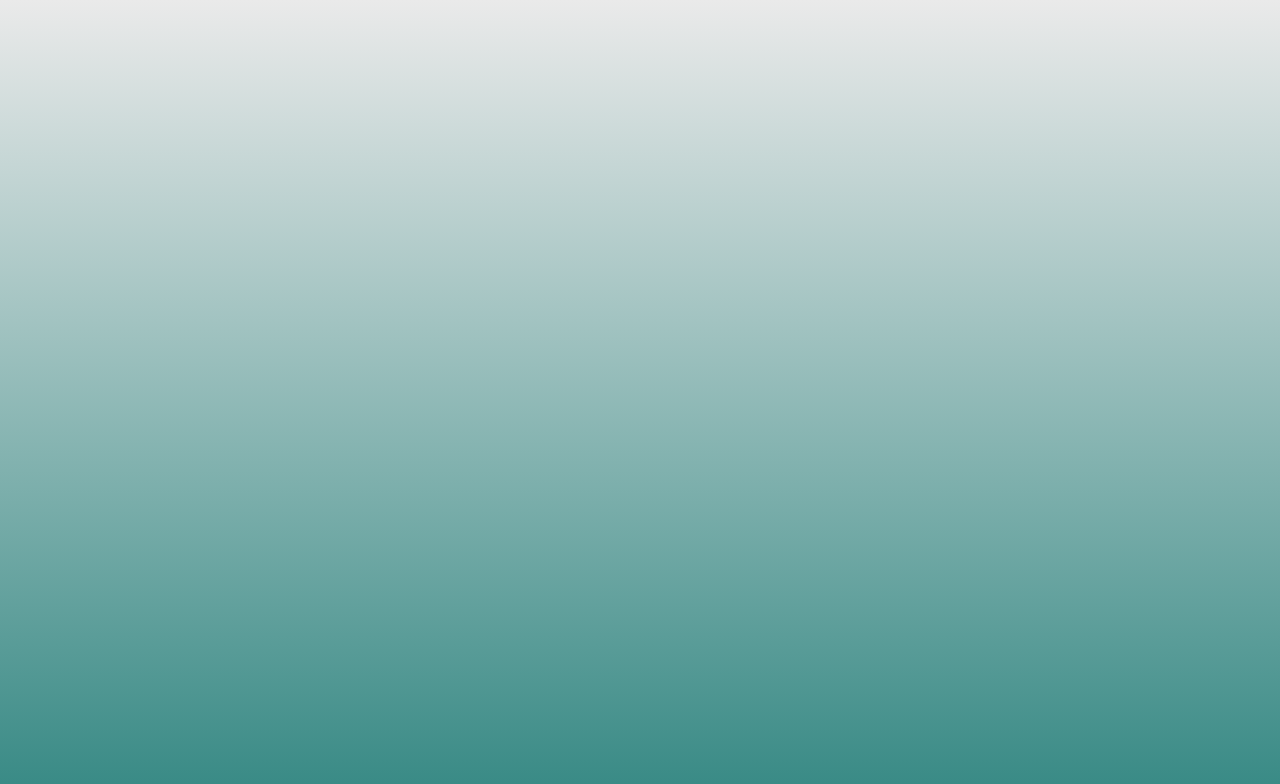
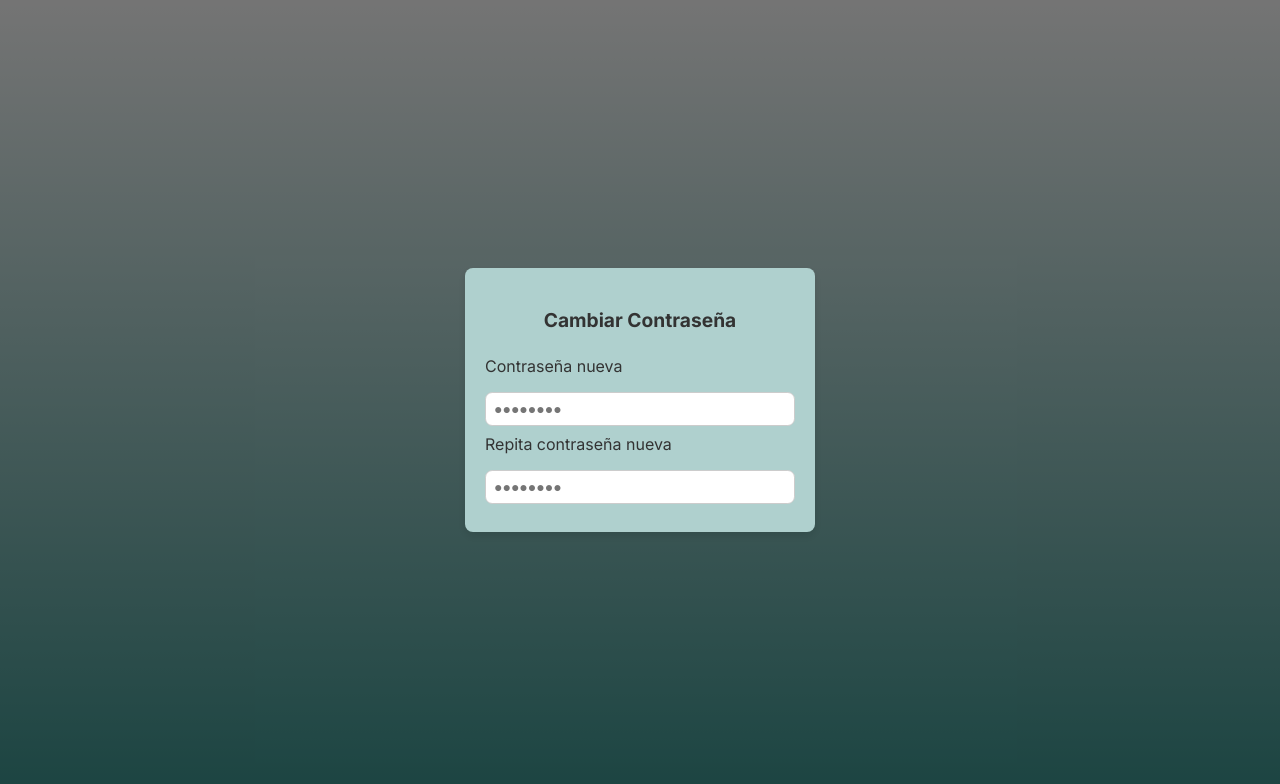
Before and after one commit to artlandae/webtt2, an Angular app: page /recuperar-contrasena/1 in a window 1280 px wide. Before the commit this address led to /. Shown: the top 784 px of the page. Built offline with nearby package versions, Linux system fonts and the light colour scheme.

Commit message:
recuperar contraseña

```diff
--- a/src/app/app.config.ts
+++ b/src/app/app.config.ts
@@ -17,3 +17,6 @@ export const appConfig: ApplicationConfig = {
     provideAnimations()
     ]
 };
+
+
+export const API_URL = 'http://localizasos.alwaysdata.net';
--- a/src/app/app.routes.ts
+++ b/src/app/app.routes.ts
@@ -2,9 +2,11 @@ import { Routes } from '@angular/router';
 import { InterfazPrincipalComponent } from './interfaz-principal/interfaz-principal.component';
 import { LoginComponent } from './login/login.component';
 import { AuthGuard } from './guards/auth.guard';
+import { RecuperarContrasenaComponent } from './recuperar-contrasena/recuperar-contrasena.component';
 
 export const routes: Routes = [
     { path: 'interfaz-principal', component: InterfazPrincipalComponent, canActivate: [AuthGuard] },
+    { path: 'recuperar-contrasena/:id', component: RecuperarContrasenaComponent }, // Updated route
     { path: 'login', component: LoginComponent },
     { path: '', component: LoginComponent },
 ];
--- /dev/null
+++ b/src/app/recuperar-contrasena/recuperar-contrasena.component.css
@@ -0,0 +1,106 @@
+/* Overlay de la ventana modal */
+.modal-overlay {
+    position: fixed;
+    top: 0;
+    left: 0;
+    width: 100%;
+    height: 100%;
+    background-color: rgba(0, 0, 0, 0.5); /* Fondo oscuro semitransparente */
+    display: flex;
+    justify-content: center;
+    align-items: center;
+    z-index: 998;
+  }
+
+  /* Contenedor del contenido de la ventana modal */
+  .modal-content {
+    background-color: #AFD0CE; /* Color de fondo de la modal */
+    padding: 20px;
+    border-radius: 8px;
+    width: 80%;
+    height: auto;
+    max-width: 350px;
+    box-shadow: 0 4px 8px rgba(0, 0, 0, 0.1);
+    text-align: center;
+  }
+
+  /* Título de la modal */
+  .modal-content h3 {
+    margin-bottom: 1.5rem;
+    font-size: 1.2rem;
+    font-weight: bold;
+    color: #333;
+  }
+
+  /* Estilos del formulario */
+  .form-group {
+    margin-bottom: .5rem;
+    text-align: left;
+  }
+
+  .form-group label {
+    display: block;
+    font-size: 1rem;
+    margin-bottom: 1rem;
+    color: #333;
+  }
+
+  .form-group input {
+    width: 100%;
+    padding: .5rem;
+    border: 1px solid #ccc;
+    border-radius: .45rem;
+    font-size: 14px;
+    box-sizing: border-box;
+  }
+
+  /* Estilos del botón de continuar */
+  .btn-continuar {
+    width: 100%;
+    padding: 10px;
+    background-color: #3664BC; /* Color azul */
+    color: white;
+    font-size: 1rem;
+    border: none;
+    border-radius: .35rem;
+    cursor: pointer;
+    margin-top: 1rem;
+  }
+
+  .btn-cancelar {
+    width: 100%;
+    padding: 10px;
+    background-color: #C02B26;
+    color: white;
+    font-size: 1rem;
+    border: none;
+    border-radius: .35rem;
+    cursor: pointer;
+    margin-top: .5rem;
+  }
+
+  .mensaje-exito {
+    padding-top: .5rem;
+    padding-bottom: .5rem;
+    margin: 0 auto;
+    margin-bottom: 1.5rem;
+    width: 75vw;
+    text-align: center;
+    background-color: #0eaa06;
+    color: #FFF;
+    height: 3.5rem;
+    font-weight: bold;
+  }
+
+  .campos-vacios {
+    padding-top: .5rem;
+    padding-bottom: .5rem;
+    margin: 0 auto;
+    margin-bottom: 1.5rem;
+    width: 65vw;
+    text-align: center;
+    background-color: #ce0000;
+    color: #fff;
+    height: auto;
+    font-weight: bold;
+  }
--- /dev/null
+++ b/src/app/recuperar-contrasena/recuperar-contrasena.component.html
@@ -0,0 +1,27 @@
+<section class="modal-overlay">
+    <div class="modal-content">
+      <h3>Cambiar Contraseña</h3>
+
+      <form>
+
+        <div class="form-group">
+          <label for="new-password">Contraseña nueva</label>
+          <input type="password" id="new-password" name="new-password" [(ngModel)]="passNueva"  placeholder="●●●●●●●●" required (keyup)="mensajePass=validarPass(passNueva)">
+        </div>
+
+        <div class="form-group">
+          <label for="repeat-password">Repita contraseña nueva</label>
+          <input type="password" id="repeat-password" name="repeat-password" [(ngModel)]="passNuevar"  placeholder="●●●●●●●●" required (keyup)="mensajePass=validarPass(passNuevar)">
+        </div>
+
+        <p *ngIf="mensajes.length>1" class="mensaje-exito">{{mensajes}}</p>
+        <p class="campos-vacios" *ngIf="mensajePass == true">La contraseña debe tener entre 8 y 16 caracteres</p>
+        <p class="campos-vacios" *ngIf="mensajePassActual == true">Contraseña actual no válida</p>
+        <p class="campos-vacios" *ngIf="!(passNueva==passNuevar)">Las Contraseñas no coinciden</p>
+
+
+        <button *ngIf="mensajePass == false && (passNueva==passNuevar) && passNueva.length>1" type="submit" class="btn-continuar" (click)="agregarMsj();cambiarPassword()">Continuar</button>
+        <!-- <button (click)="onNoClick()" class="btn-cancelar">Cancelar</button> -->
+      </form>
+    </div>
+  </section>
--- /dev/null
+++ b/src/app/recuperar-contrasena/recuperar-contrasena.component.ts
@@ -0,0 +1,78 @@
+import { Component, OnInit } from '@angular/core';
+import { ActivatedRoute } from '@angular/router';
+import { RecuperarContrasenaService } from './recuperar-contrasena.service';
+import { CommonModule } from '@angular/common';
+import { FormsModule } from '@angular/forms';
+import { MensajesService } from '../services/mensajes.service';
+
+@Component({
+  selector: 'app-recuperar-contrasena',
+  standalone: true,
+  imports: [CommonModule, FormsModule],
+  templateUrl: './recuperar-contrasena.component.html',
+  styleUrls: ['./recuperar-contrasena.component.css']
+})
+export class RecuperarContrasenaComponent implements OnInit {
+  mensajePassActual = false;
+  mensajePass = false;
+  mensajeGeneral = false;
+  passActual = '';
+  passNueva = '';
+  passNuevar = '';
+  userId: string | null = null;
+  userPassword: string | null = null;
+  email: string | null = null;
+  name: string | null = null;
+
+  get mensajes() {
+    return this.mensajesService.mensajes;
+  }
+
+  constructor(
+    private recuperarcontrasenaservice: RecuperarContrasenaService,
+    private mensajesService: MensajesService,
+    private route: ActivatedRoute // Inject ActivatedRoute
+  ) {
+    this.mensajePass = false;
+    this.mensajePassActual = false;
+  }
+
+  ngOnInit(): void {
+    this.route.paramMap.subscribe(params => {
+      this.userId = params.get('id'); // Get the ID from the route
+      console.log(this.userId);
+    });
+  }
+
+  validarPassActual(contrasena: string) {
+    return contrasena === this.userPassword;
+  }
+
+  validarPass(valor: string) {
+    return valor.length === 0 || valor.length < 8 || valor.length > 16;
+  }
+
+  agregarMsj() {
+    this.mensajesService.agregarMensaje("Contraseña cambiada");
+    setTimeout(() => {
+      this.mensajesService.agregarMensaje("");
+    }, 3000);
+  }
+
+  cambiarPassword() {
+    this.recuperarcontrasenaservice.actualizarPassword(this.userId, this.passNueva).subscribe({
+      next: (response) => {
+        console.log('Contraseña actualizada con éxito:', response);
+        this.name = response.name;
+        if (this.email && this.name) {
+          // this.sendEmail(this.email, this.name);
+        } else {
+          console.error('No se pudo enviar el correo electrónico porque el correo electrónico del usuario es null');
+        }
+      },
+      error: (error) => {
+        console.error('Error al actualizar la contraseña:', error);
+      }
+    });
+  }
+}
--- /dev/null
+++ b/src/app/recuperar-contrasena/recuperar-contrasena.service.ts
@@ -0,0 +1,18 @@
+import { HttpClient } from '@angular/common/http';
+import { Injectable } from '@angular/core';
+import { Observable } from 'rxjs';
+import { API_URL } from '../app.config';
+
+@Injectable({
+  providedIn: 'root'
+})
+export class RecuperarContrasenaService {
+
+  constructor(private http: HttpClient) { }
+
+  actualizarPassword(id: string | null, password: string|null): Observable<any> {
+    const url = `${API_URL}/api/users/updatepass/`;
+    const body = { password }; // Cuerpo de la solicitud
+    return this.http.put(url+id, body); // Realiza la solicitud PUT
+  }
+}
```
Also changed, not shown: 2 other files (tests, documents, lock files or other folders).
